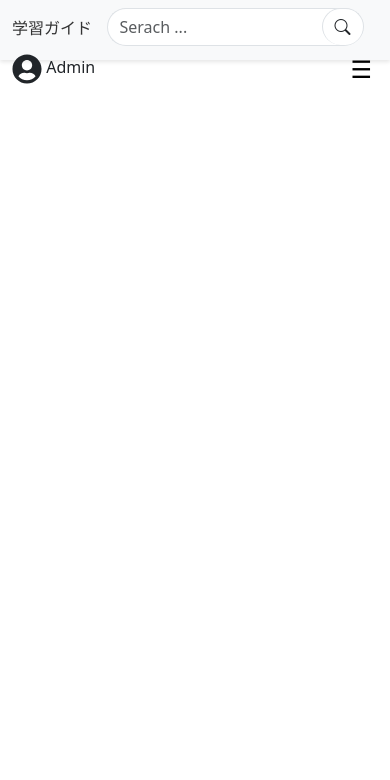
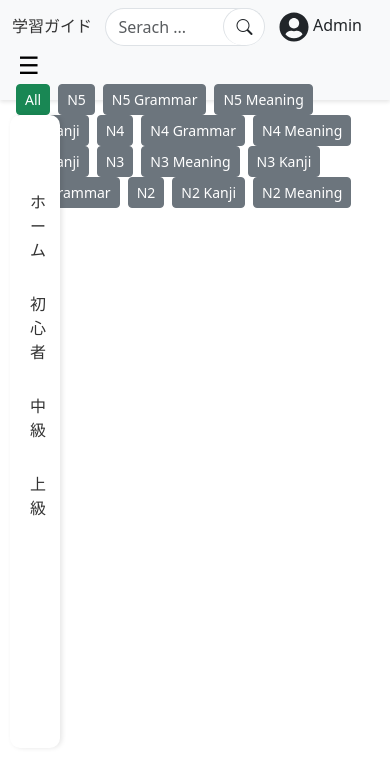
Before and after one commit to tunyarzartoe-coding/JapaneseSelfStudyGuide, a React (Create React App) app: page / in a window 390 px wide. Shown: the top 780 px of the page. Built offline with nearby package versions, Linux system fonts and the light colour scheme.

Commit message:
[Complete] categories

```diff
--- a/package.json
+++ b/package.json
@@ -9,6 +9,7 @@
     "bootstrap": "^5.3.3",
     "bootstrap-icons": "^1.11.3",
     "react": "^18.3.1",
+    "react-bootstrap": "^2.10.4",
     "react-dom": "^18.3.1",
     "react-icons": "^5.2.1",
     "react-router-dom": "^6.25.1",
--- a/public/index.html
+++ b/public/index.html
@@ -26,7 +26,7 @@
       work correctly both with client-side routing and a non-root public URL.
       Learn how to configure a non-root public URL by running `npm run build`.
     -->
-    <title>React App</title>
+    <title>Japanese Self Study Guide </title>
   </head>
   <body>
     <noscript>You need to enable JavaScript to run this app.</noscript>
--- a/src/app/Header.js
+++ b/src/app/Header.js
@@ -1,6 +1,8 @@
 import React, { useState } from "react";
 import { Link } from "react-router-dom";
 import { FaUserCircle } from "react-icons/fa";
+import Sidebar from "./Sidebar";
+import CategoriesContainer from "../containers/categories/CategoriesContainer";
 
 const Navbar = () => {
   const [isSidebarOpen, setSidebarOpen] = useState(false);
@@ -10,6 +12,7 @@ const Navbar = () => {
   };
 
   return (
+    <>
     <header className="navbar">
       <div className="container">
         <div className="navbar__left">
@@ -17,10 +20,10 @@ const Navbar = () => {
             <h6>学習ガイド</h6>
           </Link>
         </div>
-        <div class="col-md-5 mx-auto">
+        <div class="col-md-5 mx-auto search">
           <div class="input-group">
             <input
-              class="form-control border-end-0 border rounded-pill mb-1"
+              class="form-control border-end-0 border rounded-pill "
               type="search"
               // value="search"
               placeholder="Serach ..."
@@ -37,7 +40,7 @@ const Navbar = () => {
           </div>
         </div>
         <div className="navbar__right">
-          <div className="btn-group">
+          <div className="btn-group me-3">
             <div data-bs-toggle="dropdown" aria-expanded="false">
               <FaUserCircle size={30} /> Admin
             </div>
@@ -72,7 +75,8 @@ const Navbar = () => {
         <button className="navbar__menu-btn" onClick={toggleSidebar}>
           &#9776; {/* Hamburger icon */}
         </button>
-        {isSidebarOpen && (
+        {isSidebarOpen && (<>
+          <div className="backdrop"></div>
           <div className="sidebar">
             <button className="sidebar__close-btn" onClick={toggleSidebar}>
               &times;
@@ -92,9 +96,14 @@ const Navbar = () => {
               </li>
             </ul>
           </div>
+          </>
         )}
       </div>
+      <CategoriesContainer/>
     </header>
+    {!isSidebarOpen && <Sidebar/>}
+
+    </>
   );
 };
 
--- a/src/app/Sidebar.js
+++ b/src/app/Sidebar.js
@@ -0,0 +1,25 @@
+import React from 'react';
+import { Link } from 'react-router-dom';
+
+const Sidebar = () => {
+  return (
+    <div className=" main_sidebar">
+      <ul className="sidebar__menu">
+        <li>
+          <Link to="/" >ホーム</Link>
+        </li>
+        <li>
+          <Link to="/beginner" >初心者</Link>
+        </li>
+        <li>
+          <Link to="/intermediate" >中級</Link>
+        </li>
+        <li>
+          <Link to="/advanced" >上級</Link>
+        </li>
+      </ul>
+    </div>
+  );
+};
+
+export default Sidebar;
--- /dev/null
+++ b/src/components/categories/AllCategories.js
@@ -0,0 +1,37 @@
+import React, { useState, useEffect } from "react";
+import { Button } from "react-bootstrap";
+import categories from '../../dummy/categories.json';
+
+const AllCategories = () => {
+  const [selectedCategory, setSelectedCategory] = useState("1");
+
+//   {"id": "17", "name": "N2 Grammar"},
+//   {"id": "18", "name": "N1 "},
+//   {"id": "19", "name": "N1 Kanji"},
+//   {"id": "20", "name": "N1 Meaning"},
+//   {"id": "21", "name": "N1 Grammar"}
+
+  const handleCategoryClick = (id) => {
+    setSelectedCategory(id);
+  };
+
+  return (
+    <>
+      <div>
+        {categories?.map((category) => (
+          <Button
+            key={category.id}
+            variant={selectedCategory === category.id ? "success" : "secondary"}
+            size="sm"
+            className="mx-1"
+            onClick={() => handleCategoryClick(category.id)}
+          >
+            {category.name}
+          </Button>
+        ))}
+      </div>
+    </>
+  );
+};
+
+export default AllCategories;
--- /dev/null
+++ b/src/containers/categories/CategoriesContainer.js
@@ -0,0 +1,12 @@
+import React from 'react'
+import AllCategories from '../../components/categories/AllCategories'
+
+const CategoriesContainer = () => {
+  return (
+    <div className='container'>
+      <AllCategories/>
+    </div>
+  )
+}
+
+export default CategoriesContainer
--- /dev/null
+++ b/src/dummy/categories.json
@@ -0,0 +1,19 @@
+[
+    {"id": "1", "name": "All"},
+    {"id": "2", "name": "N5"},
+    {"id": "3", "name": "N5 Grammar"},
+    {"id": "4", "name": "N5 Meaning"},
+    {"id": "5", "name": "N5 Kanji"},
+    {"id": "6", "name": "N4"},
+    {"id": "7", "name": "N4 Grammar"},
+    {"id": "8", "name": "N4 Meaning"},
+    {"id": "9", "name": "N4 Kanji"},
+    {"id": "10", "name": "N3 "},
+    {"id": "11", "name": "N3 Meaning"},
+    {"id": "12", "name": "N3 Kanji"},
+    {"id": "13", "name": "N3 Grammar"},
+    {"id": "14", "name": "N2 "},
+    {"id": "15", "name": "N2 Kanji"},
+    {"id": "16", "name": "N2 Meaning"}
+
+]
--- a/src/index.css
+++ b/src/index.css
@@ -1,15 +1,17 @@
+@import url('https://fonts.googleapis.com/css2?family=Roboto:wght@400;500;700&display=swap');
+
+body {
+  font-family: 'Roboto', sans-serif;
+}
+
+h1, h2, h3, h4, h5, h6 {
+  font-family: 'Roboto', sans-serif;
+}
+
+
 body {
   margin: 0;
-  font-family: -apple-system, BlinkMacSystemFont, 'Segoe UI', 'Roboto', 'Oxygen',
-    'Ubuntu', 'Cantarell', 'Fira Sans', 'Droid Sans', 'Helvetica Neue',
-    sans-serif;
-  -webkit-font-smoothing: antialiased;
-  -moz-osx-font-smoothing: grayscale;
-}
-
-code {
-  font-family: source-code-pro, Menlo, Monaco, Consolas, 'Courier New',
-    monospace;
+  background-color: rgb(247, 247, 248);
 }
 .navbar {
   display: flex;
@@ -17,7 +19,7 @@ code {
   align-items: center;
   /* padding: 0 20px; */
   background-color: #f8f9fa;
-  height: 60px;
+  height: 100px;
   box-shadow: 0 2px 4px rgba(0, 0, 0, 0.1);
 }
 
@@ -54,11 +56,37 @@ code {
   text-decoration: none;
   color: #333;
 }
+/* Backdrop Styles */
+.backdrop {
+  position: fixed;
+  top: 0;
+  left: 0;
+  width: 100%;
+  height: 100%;
+  background: rgba(0, 0, 0, 0.5);
+  z-index: 999;
+}
 
+
+/* main sidebar */
+.main_sidebar {
+  border-radius: 10px;
+  margin-left: 10px;
+  margin-top: 15px;
+  position: absolute;
+  /* top: 20; */
+  left: 0;
+  height: 75%;
+  width: 50px;
+  background-color: #fff;
+  box-shadow: 2px 0 5px rgba(0, 0, 0, 0.1);
+  z-index: 1000;
+  padding-top: 60px;
+}
 .sidebar {
   position: fixed;
   top: 0;
-  left: 0;
+  right: 0;
   height: 100%;
   width: 250px;
   background-color: #fff;
@@ -76,16 +104,16 @@ code {
   font-size: 24px;
 }
 
-.sidebar ul {
+.sidebar ul,.main_sidebar ul {
   list-style: none;
   padding: 0;
 }
 
-.sidebar ul li {
+.sidebar ul li, .main_sidebar ul li {
   padding: 15px 20px;
 }
 
-.sidebar ul li a {
+.sidebar ul li a,.main_sidebar ul li a {
   text-decoration: none;
   color: #333;
 }
@@ -118,11 +146,16 @@ code {
   .navbar__menu-btn {
     display: block;
   }
-
-  .navbar__search input {
-    width: 200px;
+  /* .main_sidebar{
+    display: none;
+  } */
+  .search {
+    width: 160px;
   }
 }
 .ms-n5 {
   margin-left: -40px;
 }
+.dropdown-menu{
+  min-width: 135px !important;
+}
```
Also changed, not shown: 1 other file (tests, documents, lock files or other folders).
